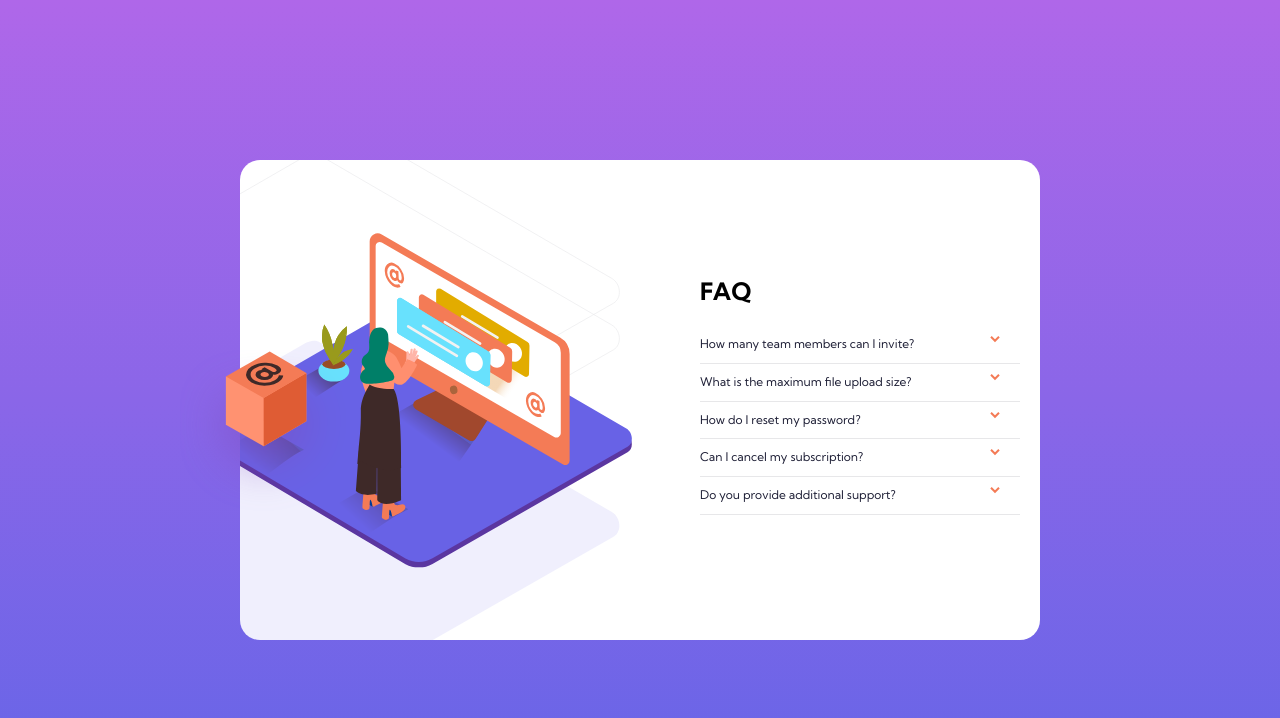
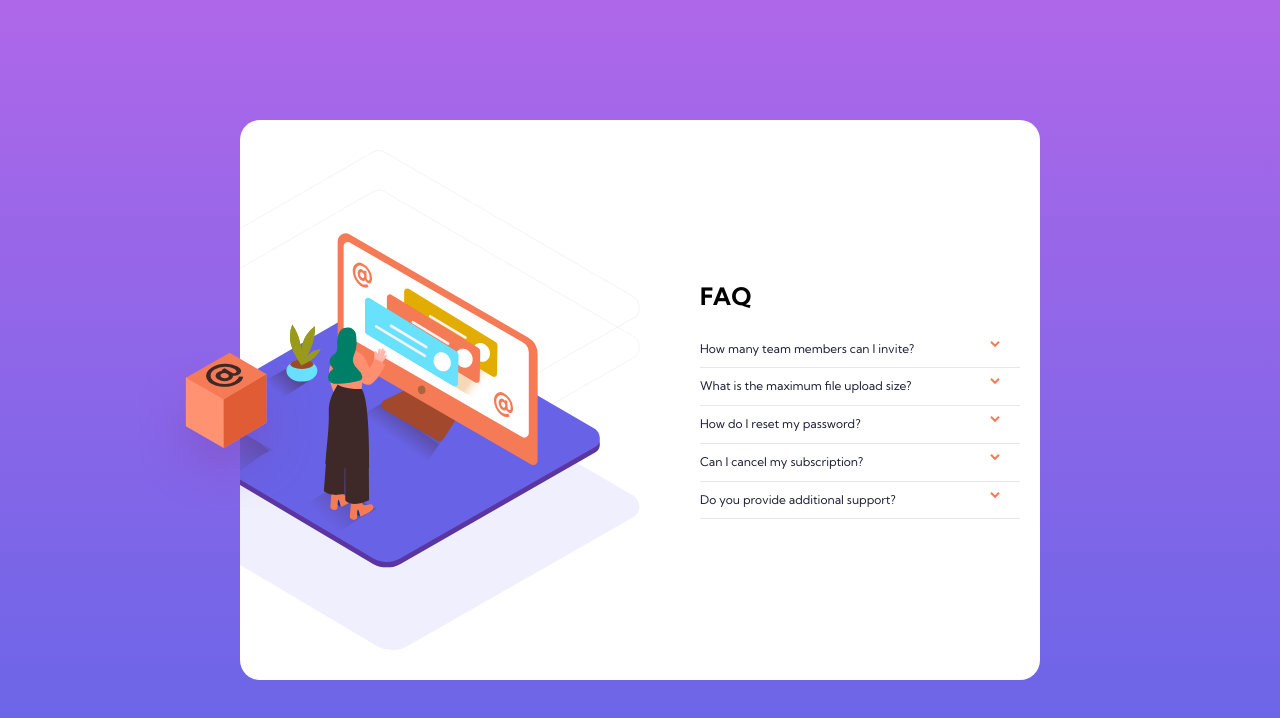
Before and after one commit to jeanieherold/vanilla-js-accordion, a plain HTML site: page index.html in a window 1280 px wide. Drawn offline with Linux system fonts and the light colour scheme.

Commit message:
background better

```diff
--- a/css/styles.scss
+++ b/css/styles.scss
@@ -1,15 +1,18 @@
 /* Global Style  */
 @import url('https://fonts.googleapis.com/css2?family=Kumbh+Sans:wght@400;700&display=swap');
+
 /* browser reset  */
 * {
     box-sizing: border-box;
     margin: 0;
     padding: 0;
 }
+
 /* set root rem to 10px to make rem calcs easier  */
 html {
     font-size: 10px;
 }
+
 /* 1.2rem is 12px based on 1 rem is 10px  */
 body {
     font-family: 'Kumbh Sans', sans-serif;
@@ -31,7 +34,13 @@ p {
     align-items: center;
     width: 100vw;
     min-height: 100vh;
+
+    @media only screen and (min-width: 768px) {
+        width: 100vw;
+        min-height: 100vh;
     }
+}
+
 /* accordion  */
 .container.main-content {
     display: flex;
@@ -54,9 +63,11 @@ p {
     .woman-mobile {
         display: block;
     }
+
     .woman-desktop {
         display: none;
     }
+
     .drop-shadow {
         display: none;
     }
@@ -121,7 +132,7 @@ p {
             transition: all .3s ease;
             border-radius: 5px;
 
-            .caret{
+            .caret {
                 transform-origin: center;
                 animation: rotatedown .2s ease;
                 animation-fill-mode: forwards;
@@ -132,7 +143,8 @@ p {
             }
 
         }
-        .a-panel{
+
+        .a-panel {
             display: none;
             width: 100%;
             color: #262626;
@@ -150,10 +162,11 @@ p {
             overflow: hidden;
         }
 
-        &.active{
-            .accordion-btn{
+        &.active {
+            .accordion-btn {
                 font-weight: 700;
-                .caret{
+
+                .caret {
                     -webkit-transform-origin: center;
                     -ms-transform-origin: center;
                     transform-origin: center;
@@ -163,7 +176,8 @@ p {
                     animation-fill-mode: forwards;
                 }
             }
-            .a-panel{
+
+            .a-panel {
                 display: block;
                 padding: 15px 0 10px;
                 // opacity: 1;
@@ -186,16 +200,24 @@ p {
 
     .container.main-content {
         flex-wrap: nowrap;
+        align-items: center;
         padding: 0;
-        min-height: 60vh;
+        min-height: 70vh;
         margin: 0 auto;
     }
 
     .banner-image {
         width: 50%;
+        height: 500px;
+        background-image: url(../images/bg-pattern-desktop.svg);
+        background-repeat: no-repeat;
+        background-size: cover;
+        background-position: right bottom;
+
         .woman-mobile {
             display: none;
         }
+
         .woman-desktop {
             display: block;
         }
@@ -204,7 +226,7 @@ p {
             display: block;
             position: absolute;
             top: 57%;
-            left: -15%;
+            left: -25%;
             transform: translateY(-50%);
             z-index: 10;
 
@@ -217,32 +239,15 @@ p {
             position: relative;
             width: 100%;
             height: 100%;
-            overflow: hidden;
+            overflow-x: hidden;
             z-index: 5;
 
             img {
                 position: absolute;
                 top: 50%;
-                left: -12%;
+                left: -20%;
                 transform: translateY(-50%);
                 width: 110%;
-            }
-
-            &.drop-shadow {
-                display: block;
-                position: absolute;
-                top: 50%;
-                left: 0%;
-                transform: translateY(-50%);
-                z-index: 1;
-
-                img {
-                    position: absolute;
-                    top: 50%;
-                    left: -55%;
-                    transform: translateY(-50%);
-                    width: 150%;
-                }
             }
         }
     }
@@ -254,7 +259,6 @@ p {
 
         h1 {
             text-align: left;
-            margin: 30% 0 2rem;
         }
     }
 
@@ -268,6 +272,7 @@ p {
     -webkit-animation-fill-mode: forwards;
     animation-fill-mode: forwards;
 }
+
 .slidedown {
     transform-origin: top;
     -webkit-animation: slidedown .3s ease-in;
@@ -277,21 +282,41 @@ p {
 }
 
 @keyframes slideup {
-    from   {max-height: 500px;}
-    to {max-height: 0;}
+    from {
+        max-height: 500px;
+    }
+
+    to {
+        max-height: 0;
+    }
 }
 
 @keyframes slidedown {
-    from   {max-height: 0;}
-    to {max-height: 500px;}
+    from {
+        max-height: 0;
+    }
+
+    to {
+        max-height: 500px;
+    }
 }
 
 @keyframes rotateup {
-    from   {transform: rotate(0deg);}
-    to {transform: rotate(540deg);}
+    from {
+        transform: rotate(0deg);
+    }
+
+    to {
+        transform: rotate(540deg);
+    }
 }
 
 @keyframes rotatedown {
-    from   {transform: rotate(540deg);}
-    to {transform: rotate(0deg);}
+    from {
+        transform: rotate(540deg);
     }
+
+    to {
+        transform: rotate(0deg);
+    }
+}
--- a/index.html
+++ b/index.html
@@ -27,9 +27,9 @@
           <img src="images/illustration-woman-online-desktop.svg" alt="Woman online at a desk." />
         </div>
         <!-- desk svg-->
-        <div class="woman-desktop drop-shadow svg-container">
+        <!-- <div class="woman-desktop drop-shadow svg-container">
           <img src="images/bg-pattern-desktop.svg" alt="" />
-        </div>
+        </div> -->
         <!-- box svg-->
         <div class="box-desktop">
           <img src="images/illustration-box-desktop.svg" alt="Box." />
```
Also changed, not shown: css/styles.css, 1 other file. Lines whose indentation alone changed are shown as unchanged.
